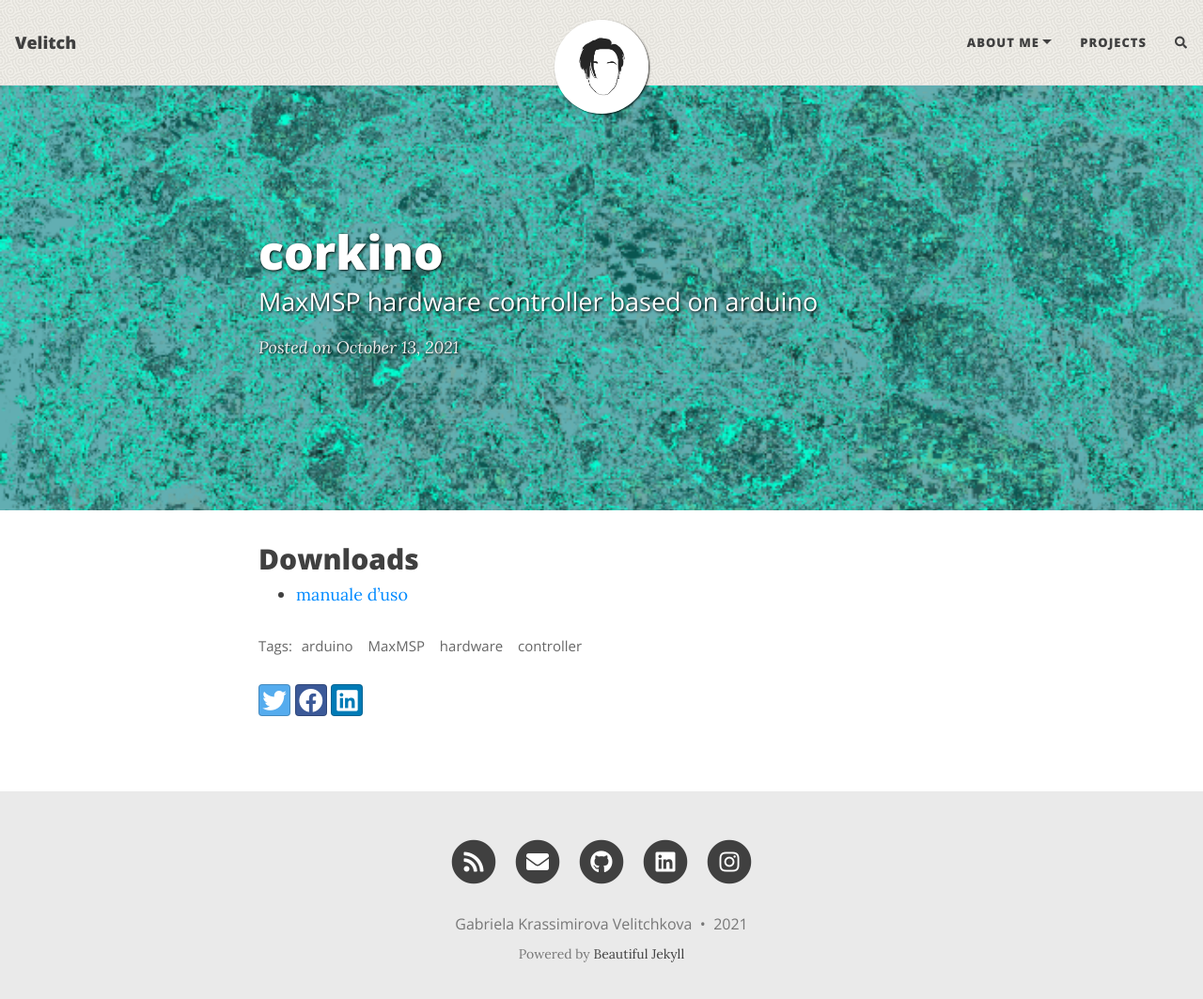
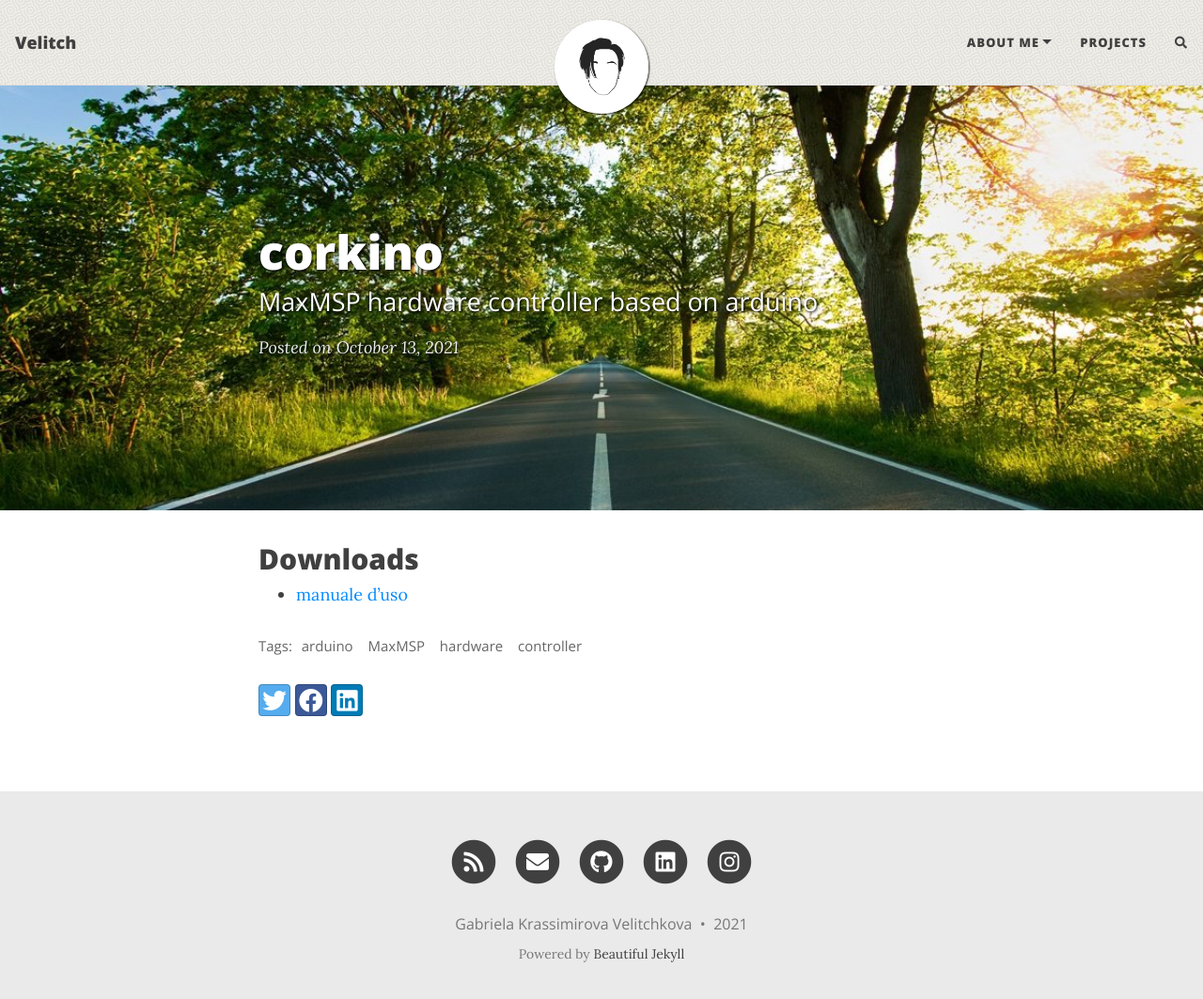
Before and after one commit to Velitch/velitch, a Jekyll site: the page built from _posts/2021-10-13-corkino.md, in a window 1280 px wide and 1076 px high. Shown: the top 1063 px of the window at 94% size. Built offline with Jekyll 4.4.1, drawn with Linux system fonts in a browser that asks for light colours; nearby versions of some CDN libraries; comment, search, counter and statistics services are not loaded.

Commit message:
Update 2021-10-13-corkino.md

```diff
--- a/_posts/2021-10-13-corkino.md
+++ b/_posts/2021-10-13-corkino.md
@@ -2,7 +2,7 @@
 layout: post
 title: corkino
 subtitle: MaxMSP hardware controller based on arduino
-cover-img: "assets/img/cleopatra_negra-acqua.png"
+cover-img: "assets/img/path.jpg"
 thumbnail-img: "assets/img/sketch_controller_colorato_Tavola%20disegno%201.png"
 tags: [arduino, MaxMSP, hardware, controller]
 comments: true
```
